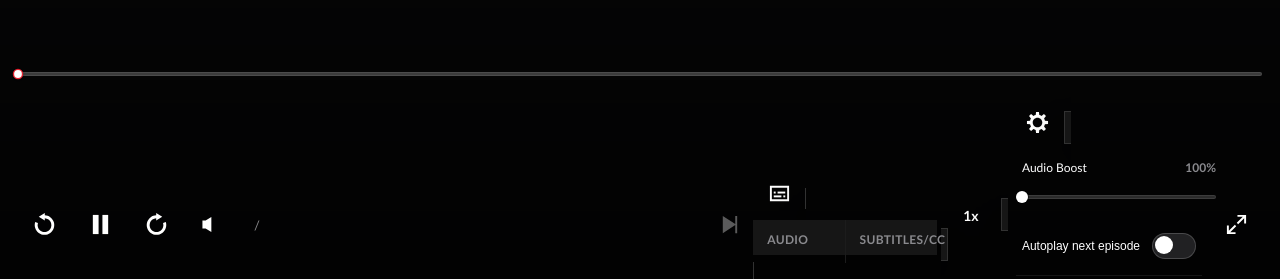
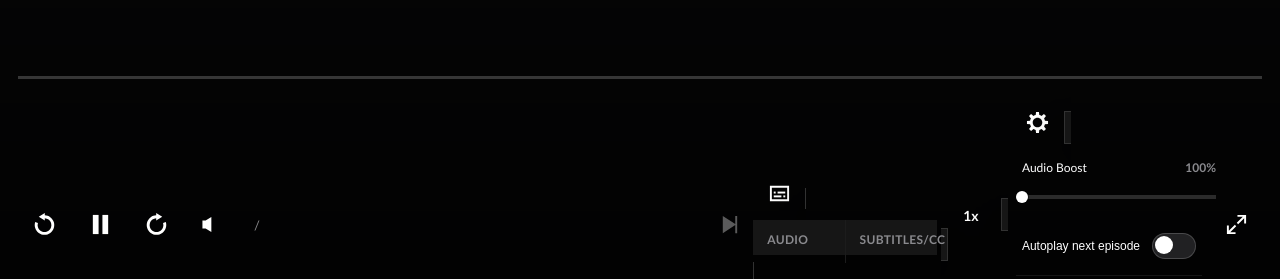
Before and after one commit to ajha789/hianime, a website built with Vite: page index.html in a window 1280 px wide. Shown: the part 433-712 px from the top of the page. Built offline with nearby package versions, Linux system fonts and the light colour scheme.

Commit message:
Restore minimal slider styling

```diff
--- a/src/styles/skin.css
+++ b/src/styles/skin.css
@@ -471,11 +471,11 @@ media-mute-button[data-state='muted'] .hn-volume-mute {
 
 .hn-time-slider,
 .hn-volume-slider {
-  --media-slider-height: 6px;
+  --media-slider-height: 4px;
   position: relative;
   display: flex;
   align-items: center;
-  height: 24px;
+  height: 18px;
   cursor: pointer;
   touch-action: none;
 }
@@ -506,30 +506,28 @@ media-mute-button[data-state='muted'] .hn-volume-mute {
   position: absolute;
   left: 0;
   right: 0;
-  height: 4px;
-  border-radius: 999px;
-  background: rgb(255 255 255 / 0.22);
-  box-shadow: inset 0 0 0 1px rgb(255 255 255 / 0.08);
-  transition: height 0.16s ease, background-color 0.16s ease;
+  height: 3px;
+  border-radius: 0;
+  background: rgb(255 255 255 / 0.2);
+  transition: height 0.12s ease;
 }
 
 .hn-slider-track-fill {
   position: absolute;
   left: 0;
-  height: 4px;
-  border-radius: 999px;
+  height: 3px;
+  border-radius: 0;
   pointer-events: none;
 }
 
 .hn-slider-track-fill--progress {
-  background: linear-gradient(90deg, var(--hn-slider-red), #ff5267);
+  background: var(--hn-slider-red);
   width: var(--slider-fill, 0%);
   z-index: 2;
-  box-shadow: 0 0 8px rgb(255 45 85 / 0.35);
 }
 
 .hn-slider-track-fill--buffered {
-  background: rgb(255 255 255 / 0.28);
+  background: rgb(255 255 255 / 0.32);
   width: var(--slider-progress, 0%);
   z-index: 1;
 }
@@ -538,13 +536,13 @@ media-mute-button[data-state='muted'] .hn-volume-mute {
   position: absolute;
   top: 50%;
   left: var(--slider-fill, 0%);
-  width: 12px;
-  height: 12px;
-  border-radius: 50%;
-  background: #fff;
-  box-shadow: 0 0 0 2px var(--hn-slider-red), 0 2px 8px rgb(0 0 0 / 0.5);
-  transform: translate(-50%, -50%) scale(0.65);
-  transition: transform 0.16s ease;
+  width: 3px;
+  height: 14px;
+  border-radius: 0;
+  background: var(--hn-slider-red);
+  box-shadow: 0 0 0 1px rgb(0 0 0 / 0.4);
+  transform: translate(-50%, -50%) scaleY(0);
+  transition: transform 0.12s ease;
   z-index: 3;
 }
 
@@ -553,19 +551,13 @@ media-mute-button[data-state='muted'] .hn-volume-mute {
 .hn-time-slider[data-dragging] .hn-slider-track,
 .hn-volume-slider[data-dragging] .hn-slider-track {
   height: 6px;
-  background: rgb(255 255 255 / 0.3);
 }
 
 .hn-time-slider:hover .hn-slider-thumb,
 .hn-volume-slider:hover .hn-slider-thumb,
 .hn-time-slider[data-dragging] .hn-slider-thumb,
 .hn-volume-slider[data-dragging] .hn-slider-thumb {
-  transform: translate(-50%, -50%) scale(1);
-}
-
-.hn-time-slider[data-dragging] .hn-slider-thumb,
-.hn-volume-slider[data-dragging] .hn-slider-thumb {
-  transform: translate(-50%, -50%) scale(1.15);
+  transform: translate(-50%, -50%) scaleY(1);
 }
 
 /* Slider preview (thumbnail + time on hover scrub) — hidden at rest so
```
